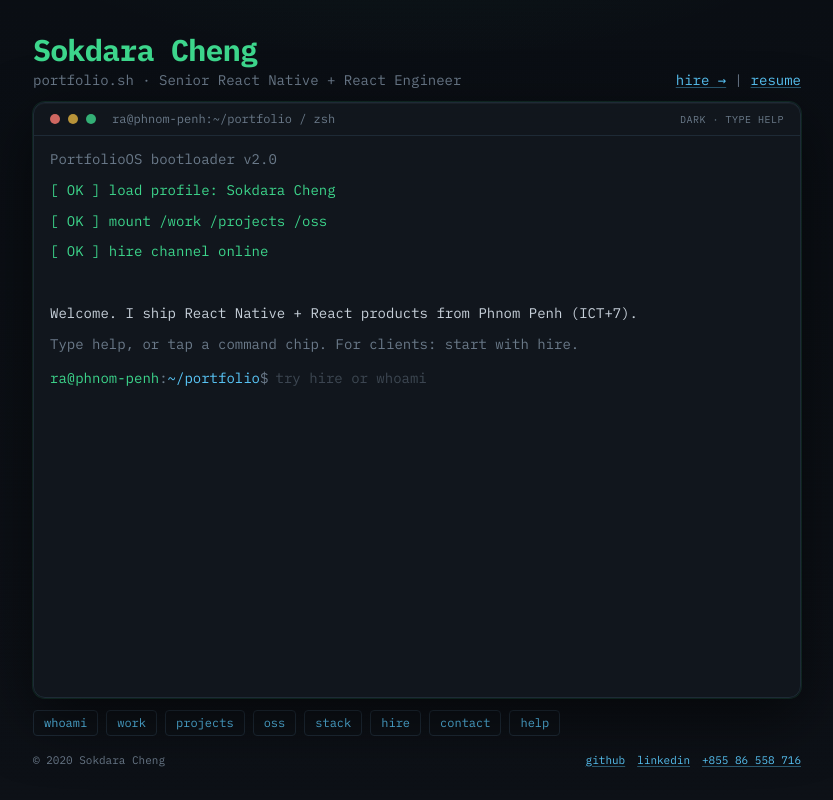
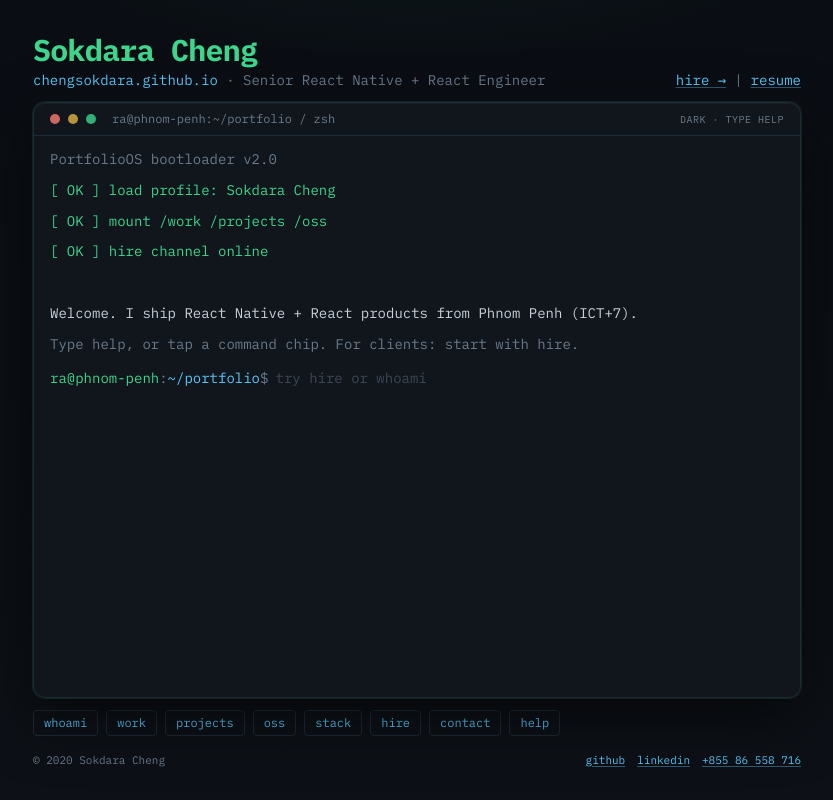
Before and after one commit to chengsokdara/portfolio, a React (Vite) app: page / in a window 1280 px wide. Shown: the whole page, without its empty margins (223-1056 px from the left). Built offline with nearby package versions, Linux system fonts and the light colour scheme.

Commit message:
Replace portfolio.sh flavor with live site URL

```diff
--- a/src/App.tsx
+++ b/src/App.tsx
@@ -546,7 +546,12 @@ export default function App() {
               {site.name}
             </p>
             <p className="mt-0.5 text-xs text-dim sm:text-sm">
-              <span className="text-dim">portfolio.sh</span>
+              <a
+                href={site.siteUrl}
+                className="text-cyan no-underline hover:text-green"
+              >
+                chengsokdara.github.io
+              </a>
               <span className="text-dim"> · </span>
               {site.role}
             </p>
```
